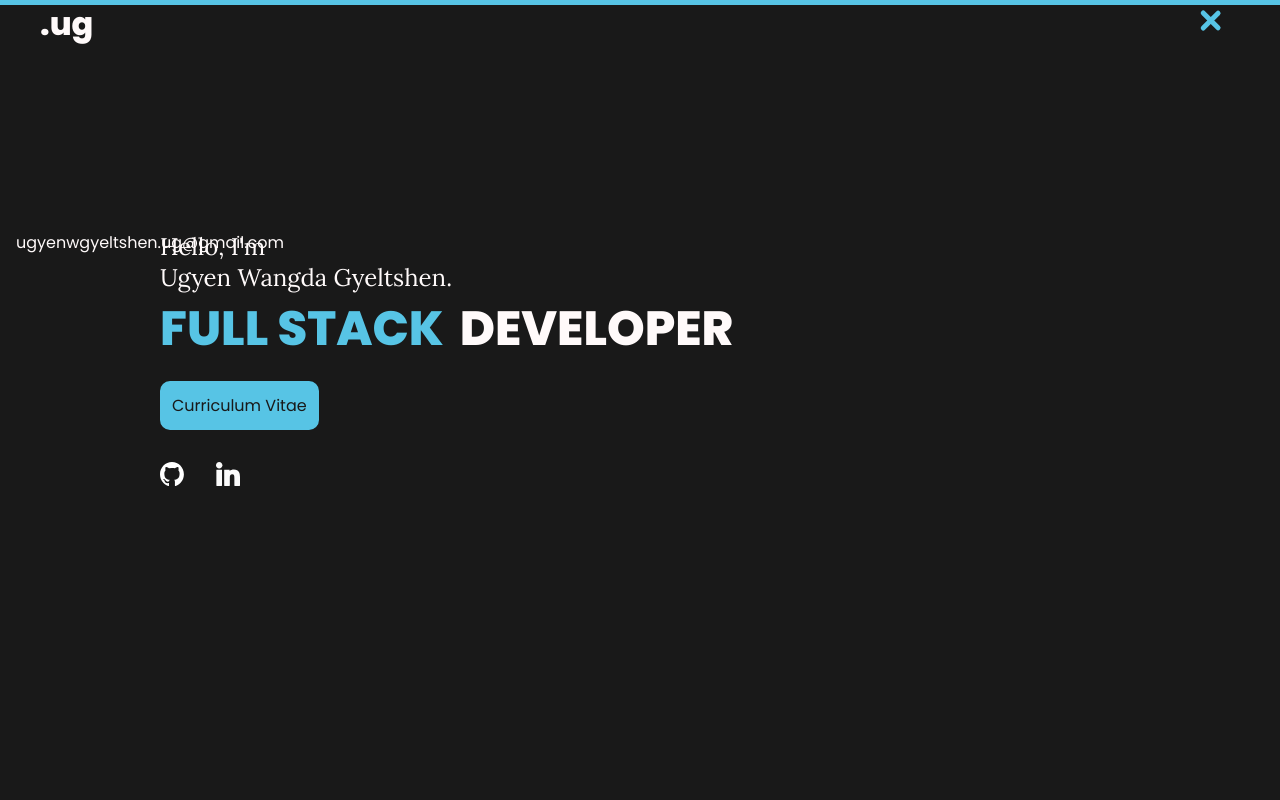
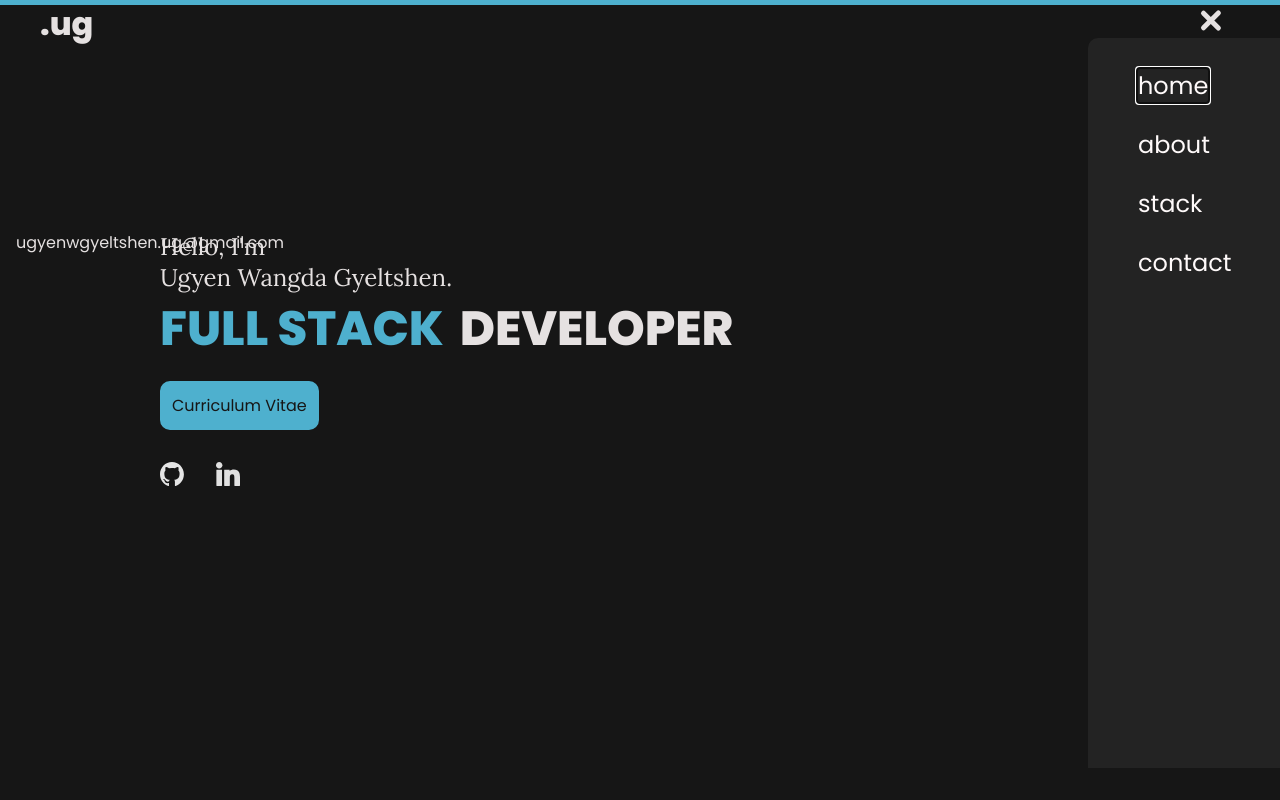
Before and after one commit to ugy420/portyfolis, a Next.js app: page / in a window 1280 px wide. Both pictures are taken after a click on the element 1215 px from the left and 20 px from the top of the page. Shown: the top 800 px of the page. Built offline with nearby package versions, Linux system fonts and the light colour scheme.

Commit message:
modal sidebar

```diff
--- /dev/null
+++ b/src/app/Components/Drawer.module.css
@@ -0,0 +1,18 @@
+.drawer{
+    margin-top: 3%;
+    margin-left: 85%;
+    width: 15%;
+    height: 100%;
+    border: none;
+    border-radius: 10px 0px 0px 0px;
+    background: var(--complimentary-color2);
+    color: var(--complimentary-color);
+    padding: 30px 50px;
+}
+
+.drawer li{
+    list-style: none;
+    font-size: 1.5rem;
+    font-weight: 400;
+    margin-bottom: 1.5rem;
+}
--- /dev/null
+++ b/src/app/Components/Drawer.tsx
@@ -0,0 +1,31 @@
+'use client'
+
+import Styles from './Drawer.module.css'
+import { useRef } from 'react'
+
+let links = ["home", "about", "stack", "contact"];
+
+export default function Drawer({showDialog, onClose} : {showDialog: boolean, onClose: () => void}){
+  const dialogRef = useRef();
+
+  showDialog.current = () => {
+    dialogRef.current.showModal();
+  }
+
+  function closeModal(){
+    onClose();
+    dialogRef.current.close();
+  }
+
+  function handleDialogClick() {
+      closeModal();
+  }
+
+  return (
+    <dialog ref={dialogRef} className={Styles.drawer} onClose={closeModal} onClick={handleDialogClick}>
+      <ul>
+        {links.map((link, index) => <li key={index}><a href={`#${link}`} onClick={closeModal}>{link}</a></li>)}
+      </ul>
+    </dialog>
+  )
+}
--- a/src/app/Components/Header.module.css
+++ b/src/app/Components/Header.module.css
@@ -46,19 +46,17 @@
 }
 
 .hamburger.open span:nth-child(1) {
-    background: var(--emphasis-color);
     top: 18px;
-    -webkit-transform: rotate(135deg);
-    -moz-transform: rotate(135deg);
-    -o-transform: rotate(135deg);
-    transform: rotate(135deg);
+    -webkit-transform: rotate(45deg);
+    -moz-transform: rotate(45deg);
+    -o-transform: rotate(45deg);
+    transform: rotate(45deg);
 }
 
 .hamburger.open span:nth-child(2) {
-    background: var(--emphasis-color);
     top: 18px;
-    -webkit-transform: rotate(-135deg);
-    -moz-transform: rotate(-135deg);
-    -o-transform: rotate(-135deg);
-    transform: rotate(-135deg);
+    -webkit-transform: rotate(-45deg);
+    -moz-transform: rotate(-45deg);
+    -o-transform: rotate(-45deg);
+    transform: rotate(-45deg);
 }
--- a/src/app/Components/Header.tsx
+++ b/src/app/Components/Header.tsx
@@ -1,13 +1,24 @@
 "use client";
 
-import Button from "./ui/Button";
+import Drawer from "./Drawer"
 import styles from "./Header.module.css";
 import { motion, useScroll } from "motion/react";
-import { useState } from "react";
+import { useState, useRef } from "react";
 
 export default function Header() {
   const { scrollYProgress } = useScroll();
+  const showDialog = useRef();
+
   let [open, setOpen] = useState(false);
+
+  const openDialog = () => {
+    setOpen(() => !open);
+    showDialog.current();
+  }
+
+  function handleClose(){
+    setOpen(()=> false);
+  }
 
   return (
     <div className={styles.container}>
@@ -28,11 +39,12 @@
       </div>
       <div
         className={`${styles.hamburger} ${open ? styles.open : ""}`}
-        onClick={() => setOpen(!open)}
+        onClick={() => openDialog()}
       >
         <span></span>
         <span></span>
       </div>
+      <Drawer showDialog={showDialog} onClose={handleClose}/>
     </div>
   );
 }
--- a/src/app/page.tsx
+++ b/src/app/page.tsx
@@ -11,16 +11,16 @@
 export default function Page() {
   return (
     <div>
-      {/* <SideBar/> */}
+      <a href="mailto:ugyenwgyeltshen.ug@gmail.com" className={styles.email}>
+        <Email/>
+      </a>
       <header className={styles.header}>
         <Header/>
       </header>
-      <a href="mailto:ugyenwgyeltshen.ug@gmail.com" className={styles.email}>
-        <Email/>
-      </a>
       <Home/>
       <About/>
       <Stack/>
+
       <Contact/>
     </div>
   );
```
Also changed, not shown: src/app/Components/Sidebar.tsx (deleted, +0 -11 lines).
